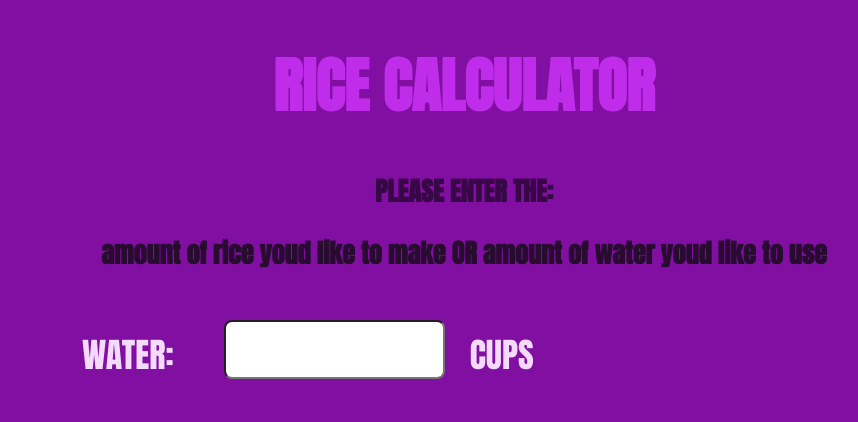
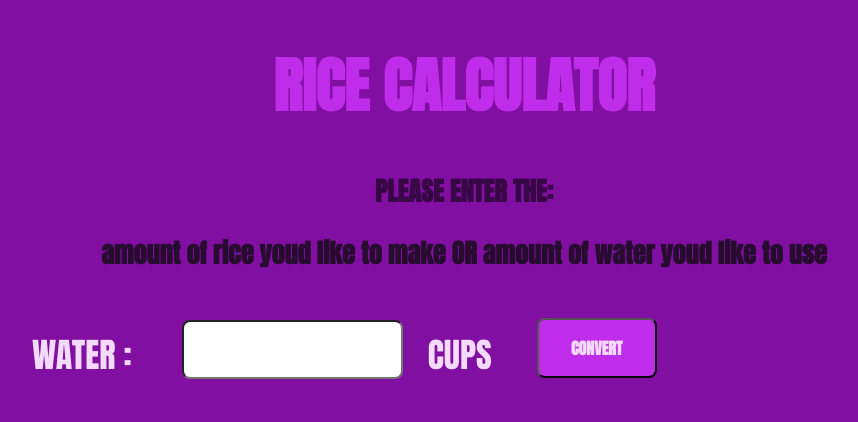
Before and after one commit to anvpeace/rice-water-ratio-calculator, a plain HTML site: page index.html in a window 1280 px wide. Shown: the whole page, without its empty margins (176-1034 px from the left). Drawn offline with Linux system fonts and the light colour scheme; a web font is replaced by a local one.

Commit message:
water conversion button working

```diff
--- a/index.html
+++ b/index.html
@@ -20,19 +20,24 @@
 
         <div class="conversion">
             <div class="conversion-water">
-                <p>WATER: </p>
+                <p>WATER : </p>
             </div>
             <div class="water-number">
-                <input type="number">
+                <input id="water-amount" type="number" value="">
             </div>
             <div class="water-unit">
                 <p>CUPS</p>
             </div>
+
+            <!-- <div class="water-btn"> -->
+                <button id="water-convert" type="button">CONVERT</button>
+            <!-- </div> -->
             <!-- <div class="conversion-rice">
                 <input type="number">
             </div> -->
 
 
         </div>
+        <script type="text/javascript" src="index.js"></script>
     </body>
 </html>
--- a/index.js
+++ b/index.js
@@ -1,3 +1,18 @@
 // the app will take the value of what the client inputs and multiply it by 2 if the value is a whole number
 
 //
+
+let water = 0
+//on click of convert button waterEl gets value client put in
+//that value will get added to the water variable
+const waterAmount= document.getElementById("water-amount")
+const waterConvert= document.getElementById("water-convert")
+
+// once added to the water variable a function will be preformed to multiply the value by 2
+waterConvert.addEventListener("click", function (){
+
+    water += waterAmount.value
+    let rice = water / 2
+    console.log(`rice needed: ${rice} cup(s)`)
+    water+= 0
+})
--- a/styles.css
+++ b/styles.css
@@ -14,34 +14,6 @@ body{
 
 
 
-.conversion{
-    display: flex;
-    padding-bottom: 10px;
-}
-
-.conversion-water{
-    display: block;
-    margin-left: 250px;
-    font-size: 34px;
-    font-family: 'Anton', sans-serif;
-    padding-bottom: 5px;
-    color: #F4DAFC;
-    /* justify-content: center; */
-}
-.water-number{
-    display: block;
-    margin-right: 25px;
-}
-
-.water-unit{
-    display: block;
-    font-size: 34px;
-    font-family: 'Anton', sans-serif;
-    color: #F4DAFC;
-
-    /* padding-bottom: 10px; */
-
-}
 
 h1{
     text-align: center;
@@ -64,6 +36,36 @@ h2{
     color: #280C30;
 }
 
+
+.conversion{
+    display: flex;
+    padding-bottom: 10px;
+}
+
+.conversion-water{
+    display: block;
+    margin-left: 200px;
+    font-size: 34px;
+    font-family: 'Anton', sans-serif;
+    padding-bottom: 5px;
+    color: #F4DAFC;
+    /* justify-content: center; */
+}
+.water-number{
+    display: block;
+    margin-right: 25px;
+}
+
+.water-unit{
+    display: block;
+    font-size: 34px;
+    font-family: 'Anton', sans-serif;
+    color: #F4DAFC;
+
+    /* padding-bottom: 10px; */
+
+}
+
 input{
     padding: 20px;
     /* margin-bottom: 30px; */
@@ -71,3 +73,32 @@ input{
     margin-left: 50px;
     border-radius: 8px;
 }
+
+/* .water-btn{
+    display: block;
+    font-size: 34px;
+    font-family: 'Anton', sans-serif;
+    margin-left: 45px;
+    margin-top: 23px;
+
+
+} */
+
+button{
+    width: 120px;
+    height: 60px;
+    display: block;
+    font-size: 16px;
+    font-family: 'Anton', sans-serif;
+    margin-left: 45px;
+    margin-top: 23px;
+    border-radius: 8px;
+    padding-left: 15px;
+    padding-right: 15px;
+    padding-top: 8px;
+    padding-bottom: 8px;
+    font-weight: bolder;
+    background-color: #BF2DEB;
+    color: #F4DAFC;
+
+}
```
